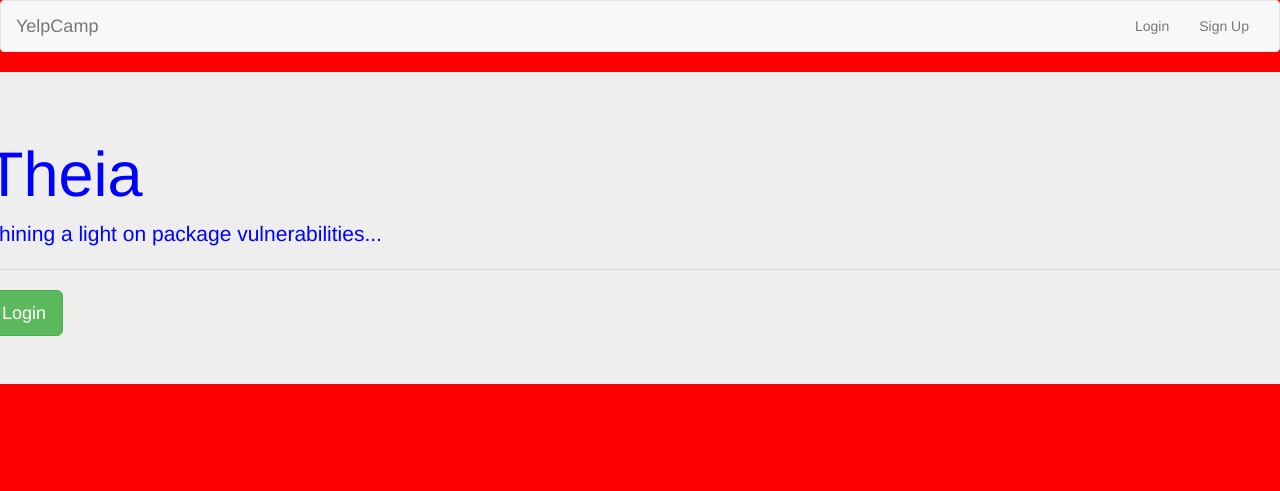
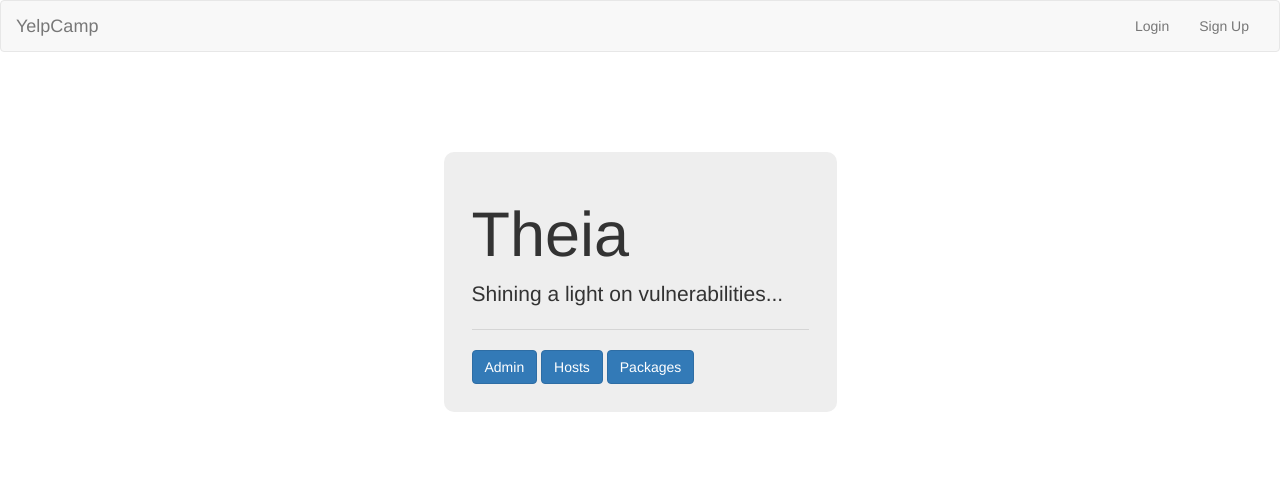
Before and after one commit to deadlysyn/theia, a Node server app: page / in a window 1280 px wide. Shown: the top 491 px of the page. Run offline with Node 20, Linux system fonts and the light colour scheme; some libraries are stand-ins or nearby versions.

Commit message:
style index page

```diff
--- a/public/stylesheets/main.css
+++ b/public/stylesheets/main.css
@@ -1,4 +1,11 @@
-body {
-    background-color: red;
-    color: blue;
+#delete-form {
+    display: inline;
 }
+
+.jumbotron#front {
+    border: 0;
+    border-radius: 10px;
+    margin: 10vh auto;
+    padding: 2em;
+    width: 30%;
+}
--- a/views/index.ejs
+++ b/views/index.ejs
@@ -3,11 +3,13 @@
     <div id="container">
         <div class="row">
             <div class="col">
-                <div class="jumbotron">
+                <div class="jumbotron" id="front">
                     <h1 class="display-3">Theia</h1>
-                    <p class="lead">Shining a light on package vulnerabilities...</p>
+                    <p class="lead">Shining a light on vulnerabilities...</p>
                     <hr class="my-4">
-                    <a href="/admin" class="btn btn-lg btn-success">Login</a>
+                    <a href="/admin" class="btn btn-primary">Admin</a>
+                    <a href="/api/hosts" class="btn btn-primary">Hosts</a>
+                    <a href="/api/packages" class="btn btn-primary">Packages</a>
                 </div>
             </div>
         </div>
```
